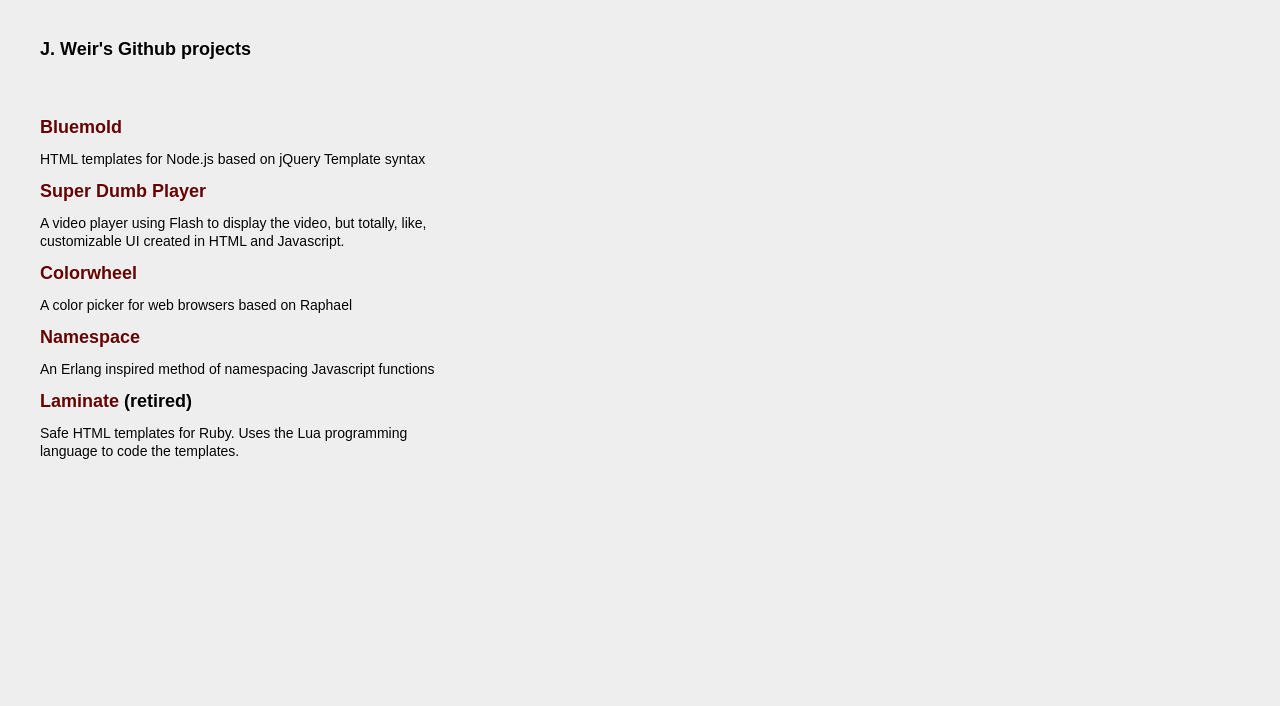
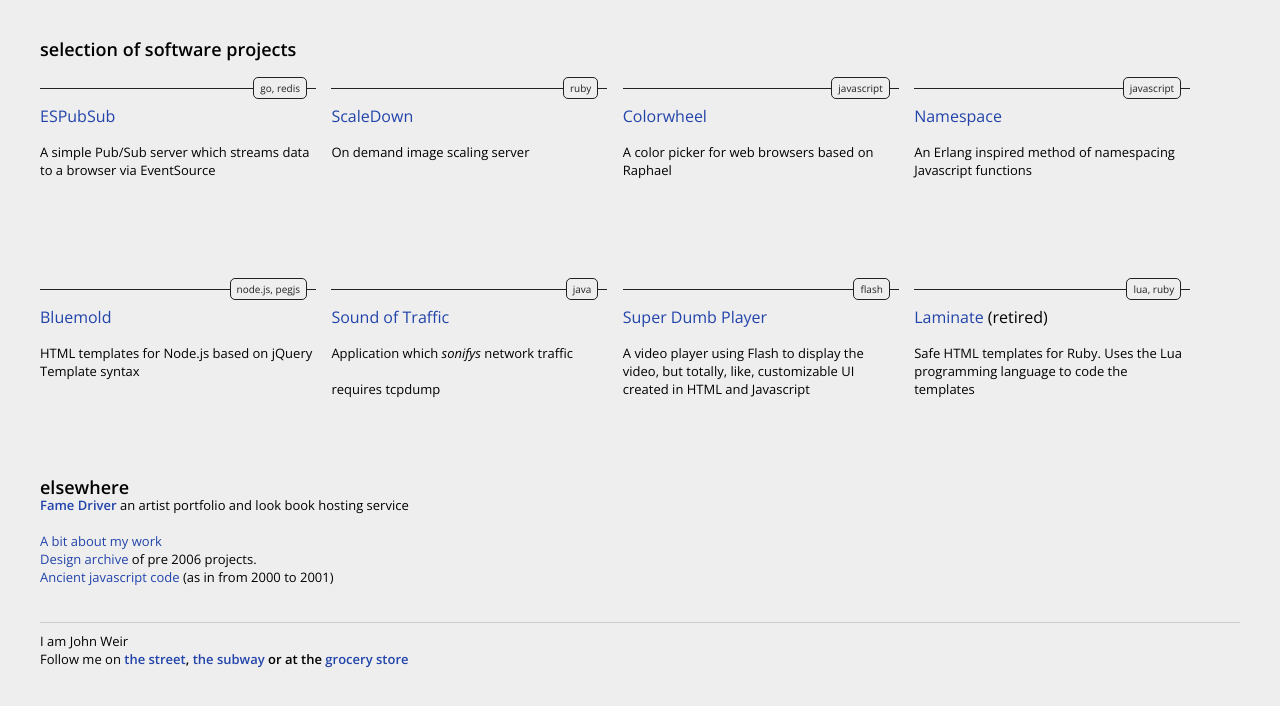
Before and after one commit to jweir/jweir.github.com, a plain HTML site: page index.html in a window 1280 px wide. Drawn offline with nearby package versions, Linux system fonts and the light colour scheme.

Commit message:
overhaul

```diff
--- a/index.html
+++ b/index.html
@@ -1,57 +1,168 @@
-<!DOCTYPE html PUBLIC "-//W3C//DTD HTML 4.01 Transitional//EN"
-   "http://www.w3.org/TR/html4/loose.dtd">
+<!DOCTYPE html>
 
 <html lang="en">
 <head>
 <meta http-equiv="Content-Type" content="text/html; charset=utf-8">
 <title>J.Weir Github</title>
 <meta name="author" content="John Weir">
-	<!-- Date: 2010-02-12 -->
+<link href='http://fonts.googleapis.com/css?family=Open+Sans:300italic,400italic,600italic,400,600,300' rel='stylesheet' type='text/css'>
 <style type="text/css" media="screen">
 
+hr {
+  border: none;
+  height: 1px;
+  font-size: 0px;
+  background: #CCC;
+  margin: 36px 0 9px 0;
+}
 body {
-	   background: #EEEEEF;
-	   font: 14px arial, san-serif;
+  background: #EEE;
+  font: 13px 'open sans', arial, san-serif;
   line-height: 18px;
- 	   text-shadow: #FFF 0px 0px 2px;
   margin: 40px;
- 	   width: 400px;
+  )
 }
 
 h1 {
   font-size: 18px;
+  margin: 0;
 }
 
+.repos {
+  margin: 18px 0;
+}
 a {
   text-decoration: none;
-	   color: #600;
+  color: #2244AA;
 }
 
 a:hover {
   text-decoration: underline;
   }
+
+  .repo {
+    display: inline-block;
+    width: 23%;
+    min-height: 140px;
+    margin: 1% 1% 1% 0;
+    background: #EEE;
+    border-top: 1px #222 solid;
+    vertical-align: top;
+    padding: 18px 0;
+    position: relative;
+  }
+
+  .repo h1, .repo p {
+    margin: 0 0 18px;
+  }
+
+  .repo h1 {
+    font-size: 16px;
+    font-weight: 300;
+  }
+  .repo .lang {
+    background: #EEE;
+    color: #222;
+    padding: 1px 6px;
+    border-radius: 5px;
+    border: 1px #222 solid;
+    font-size: 10px;
+    position: absolute;
+    right: 9px;
+    top: -12px;
+  }
+
+  p.follow {
+    border-top: 1px #CCC solid;
+    margin-top: 36px;
+    padding-top: 9px;
+  }
+
+  @media all and (max-width: 699px) {
+    .repo {
+      width: 100%;
+      margin: 9px 0;
+      min-height: auto;
+    }
+  }
 </style>
 </head>
 <body>
-  <h1>J. Weir's Github projects</h1>
-  <br/><br/>
+<h1>selection of software projects</h1>
+<div class="repos">
+  <div class='repo'>
+    <h1><a href="http://github.com/jweir/espubsub">ESPubSub</a></h1>
+    <div class='lang'>go, redis</div>
+    <p>A simple Pub/Sub server which streams data to a browser via EventSource</p>
+  </div>
+
+  <div class='repo'>
+    <h1><a href="http://github.com/jweir/ScaleDown">ScaleDown</a></h1>
+    <div class='lang'>ruby</div>
+    <p>On demand image scaling server</p>
+  </div>
+
+  <div class='repo'>
+    <h1><a href="http://jweir.github.com/colorwheel">Colorwheel</a></h1>
+    <div class='lang'>javascript</div>
+    <p>A color picker for web browsers based on Raphael</p>
+  </div>
+
+  <div class='repo'>
+    <h1><a href="http://jweir.github.com/namespace">Namespace</a></h1>
+    <div class='lang'>javascript</div>
+    <p>An Erlang inspired method of namespacing Javascript functions</p>
+  </div>
+
+  <div class='repo'>
     <h1><a href="http://github.com/jweir/Bluemold">Bluemold</a></h1>
+    <div class='lang'>node.js, pegjs</div>
     <p>HTML templates for Node.js based on jQuery Template syntax</p>
+  </div>
 
+  <div class='repo'>
+    <h1><a href="http://github.com/jweir/Sound-of-Traffic">Sound of Traffic</a></h1>
+    <div class='lang'>java</div>
+    <p>Application which <em>sonifys</em> network traffic</p>
+    <p>requires tcpdump</p>
+  </div>
+
+  <div class='repo'>
     <h1><a href="http://jweir.github.com/Super-Dumb-Player">Super Dumb Player</a></h1>
-  <p>A video player using Flash to display the video, but totally, like, customizable UI created in HTML and Javascript.</p>
+    <div class='lang'>flash</div>
+    <p>A video player using Flash to display the video, but totally, like, customizable UI created in HTML and Javascript</p>
+  </div>
 
-  <h1><a href="http://jweir.github.com/colorwheel">Colorwheel</a></h1>
-  <p>A color picker for web browsers based on Raphael</p>
+  <div class='repo'>
+    <h1><a href="http://github.com/jweir/laminate">Laminate</a> (retired)</h1>
+    <div class='lang'>lua, ruby</div>
+    <p>Safe HTML templates for Ruby.  Uses the Lua programming language to code the templates</p>
+  </div>
 
-  <h1><a href="http://jweir.github.com/namespace">Namespace</a></h1>
-  <p>An Erlang inspired method of namespacing Javascript functions</p>
+  <h1>elsewhere</h1>
+  <b><a href="http://framedriver.com">Fame Driver</a></b> an artist portfolio and look book hosting service</br>
+  <br/>
+  <a href="http://smokinggun.com/cover.php">A bit about my work</a></br>
+  <a href="http://smokinggun.com/projects/">Design archive</a> of pre 2006 projects.</br>
+  <a href="http://smokinggun.com/code/">Ancient javascript code</a> (as in from 2000 to 2001)
 
-  <h1><a href="http://github.com/jweir/laminate">Laminate</a> (retired)</h1>
-  <p>Safe HTML templates for Ruby.  Uses the Lua programming language to code the templates.</p>
+  <p class="follow">
+  I am John Weir<br/>
+  Follow me on <b><a href="#" onclick="f()">the street</a>, <a href="#" onclick="f()">the subway</a> or at the <a href="#" onclick="f()">grocery store</a></b></p>
+
+</div>
 
 <script type="text/javascript">
 
+var ss = ['That would be weird.', 'No, really why are you following me?', 'Don\'t you have something better to do?', 'I guess not.'];
+function f(){
+  if (ss.length == 0){
+    document.location.href = "http://google.com?q=stalker"
+    return;
+  }
+  alert(ss.shift());
+  return false;
+}
 var _gaq = _gaq || [];
 _gaq.push(['_setAccount', 'UA-605430-4']);
 _gaq.push(['_trackPageview']);
```
Lines whose indentation alone changed are shown as unchanged.
